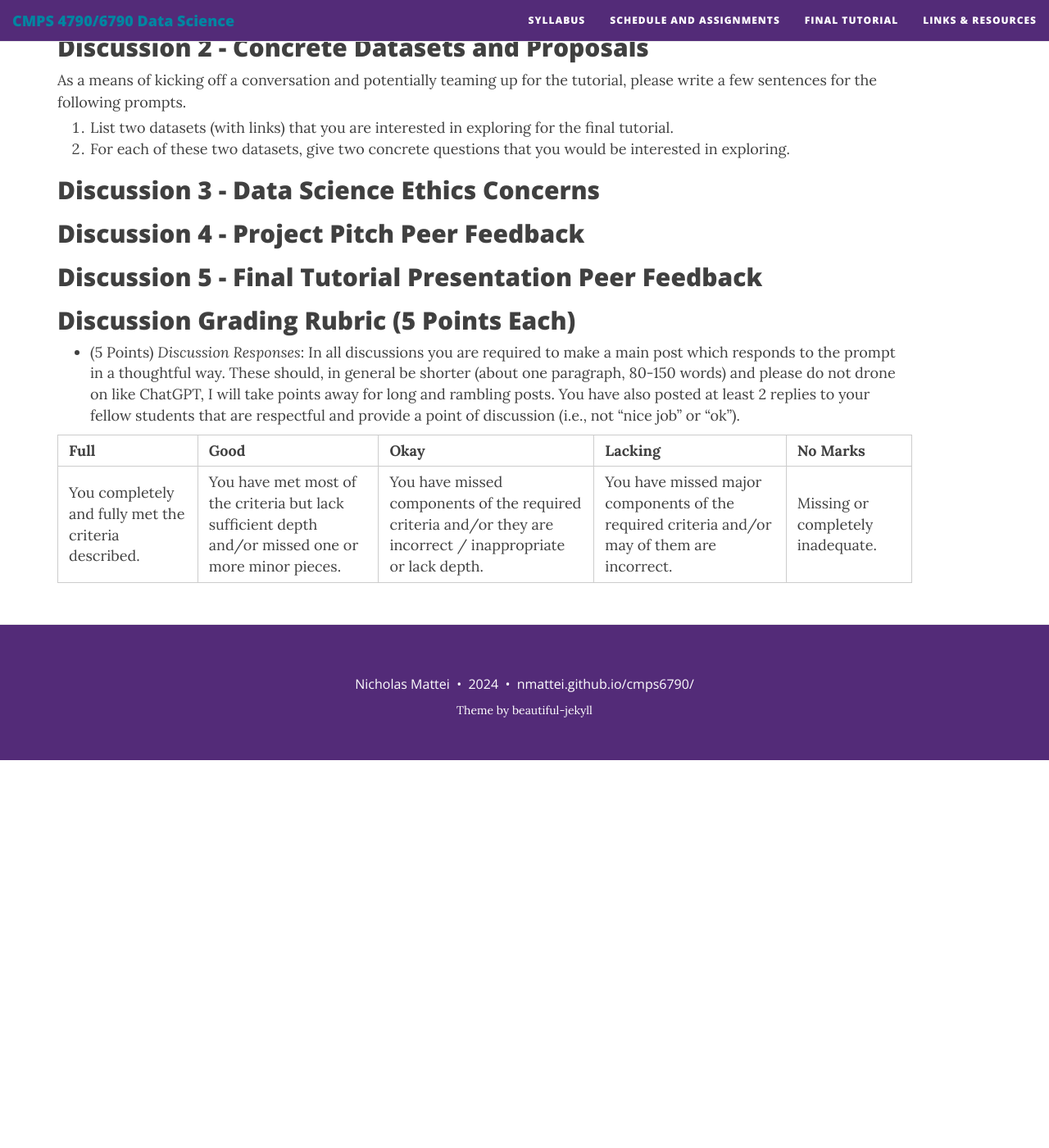
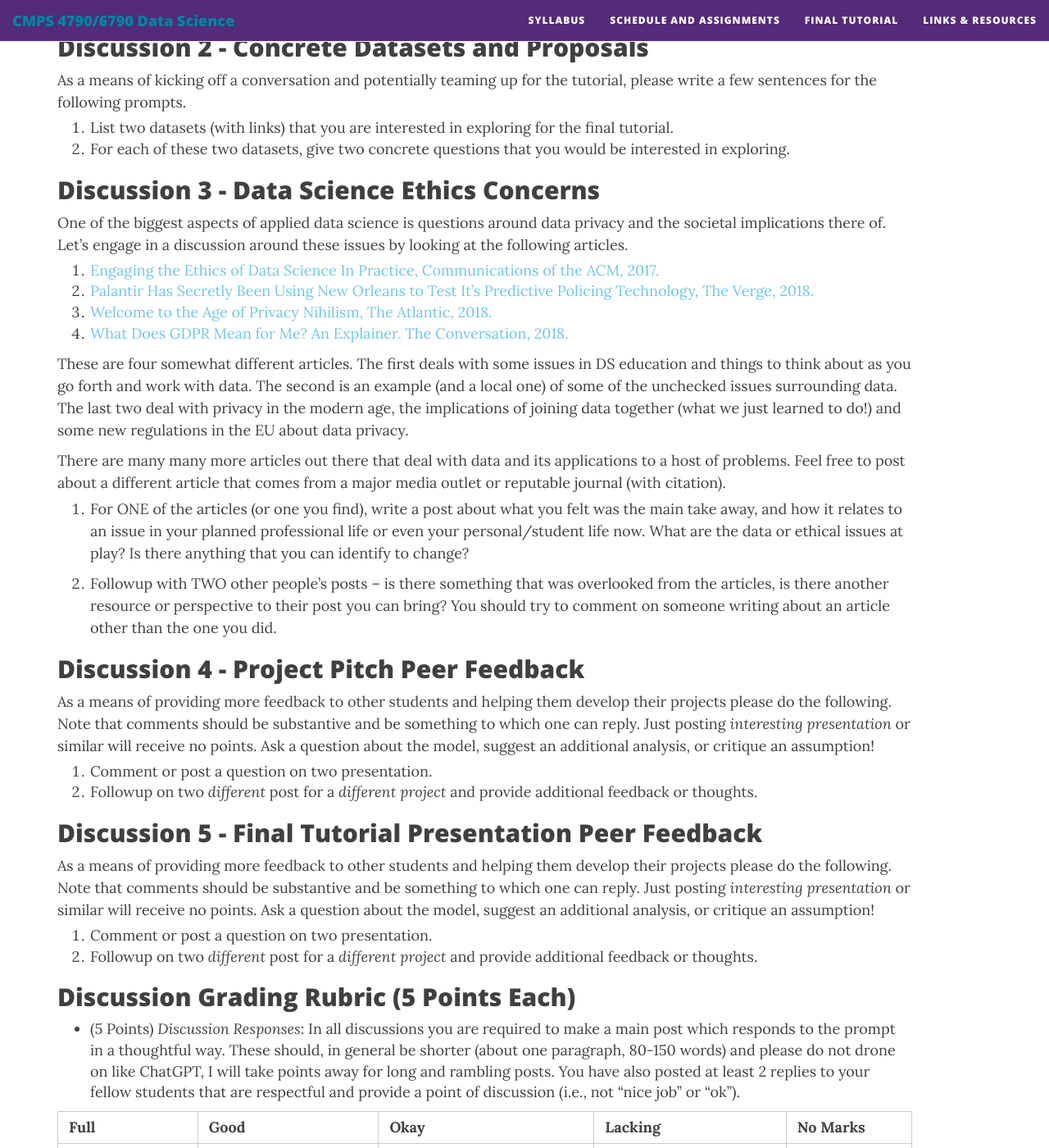
Before and after one commit to nmattei/cmps6790, a Jekyll site: the page built from discussions.md, in a window 1280 px wide and 1400 px high, scrolled down 868 px. Shown: the whole window at 82% size. Built offline with Jekyll 4.4.1, drawn with Linux system fonts in a browser that asks for light colours; nearby versions of some CDN libraries; before the commit the page ends 1795 px from its top, so only the background shows below that; some of the changed text lies outside the part shown.

Commit message:
discussion

```diff
--- a/discussions.md
+++ b/discussions.md
@@ -16,7 +16,7 @@ Throughout the semester we will have a number of group discussions that ask you
 1. Where do you currently reside (state or country)?
 2. What is your professional background?
 3. What is a hobby that you enjoy doing?
-4. What are your long-term career goals?
+4. What would you like to learn or achieve from this course?
 
 *Upload Your Video and Respond!*
 * Ideally, upload your video as an MP4 file.
@@ -34,9 +34,34 @@ As a means of kicking off a conversation and potentially teaming up for the tuto
 
 ## Discussion 3 - Data Science Ethics Concerns
 
+One of the biggest aspects of applied data science is questions around data privacy and the societal implications there of. Let's engage in a discussion around these issues by looking at the following articles.
+
+1. [Engaging the Ethics of Data Science In Practice, Communications of the ACM, 2017.](https://cacm.acm.org/magazines/2017/11/222176-engaging-the-ethics-of-data-science-in-practice/)
+2. [Palantir Has Secretly Been Using New Orleans to Test It's Predictive Policing Technology, The Verge, 2018.](https://www.theverge.com/2018/2/27/17054740/palantir-predictive-policing-tool-new-orleans-nopd)
+3. [Welcome to the Age of Privacy Nihilism, The Atlantic, 2018.](https://www.theatlantic.com/technology/archive/2018/08/the-age-of-privacy-nihilism-is-here/568198/)
+4. [What Does GDPR Mean for Me? An Explainer. The Conversation, 2018.](https://theconversation.com/what-does-gdpr-mean-for-me-an-explainer-96630)
+
+These are four somewhat different articles. The first deals with some issues in DS education and things to think about as you go forth and work with data. The second is an example (and a local one) of some of the unchecked issues surrounding data. The last two deal with privacy in the modern age, the implications of joining data together (what we just learned to do!) and some new regulations in the EU about data privacy.
+
+There are many many more articles out there that deal with data and its applications to a host of problems. Feel free to post about a different article that comes from a major media outlet or reputable journal (with citation).
+
+1. For ONE of the articles (or one you find), write a post about what you felt was the main take away, and how it relates to an issue in your planned professional life or even your personal/student life now. What are the data or ethical issues at play? Is there anything that you can identify to change?
+
+2. Followup with TWO other people's posts -- is there something that was overlooked from the articles, is there another resource or perspective to their post you can bring? You should try to comment on someone writing about an article other than the one you did.
+
 ## Discussion 4 - Project Pitch Peer Feedback
 
+As a means of providing more feedback to other students and helping them develop their projects please do the following. Note that comments should be substantive and be something to which one can reply. Just posting *interesting presentation* or similar will receive no points. Ask a question about the model, suggest an additional analysis, or critique an assumption!
+
+1. Comment or post a question on two presentation.
+2. Followup on two *different* post for a *different project* and provide additional feedback or thoughts.
+
 ## Discussion 5 - Final Tutorial Presentation Peer Feedback
+
+As a means of providing more feedback to other students and helping them develop their projects please do the following. Note that comments should be substantive and be something to which one can reply. Just posting *interesting presentation* or similar will receive no points. Ask a question about the model, suggest an additional analysis, or critique an assumption!
+
+1. Comment or post a question on two presentation.
+2. Followup on two *different* post for a *different project* and provide additional feedback or thoughts.
 
 ## Discussion Grading Rubric (5 Points Each)
 
```
